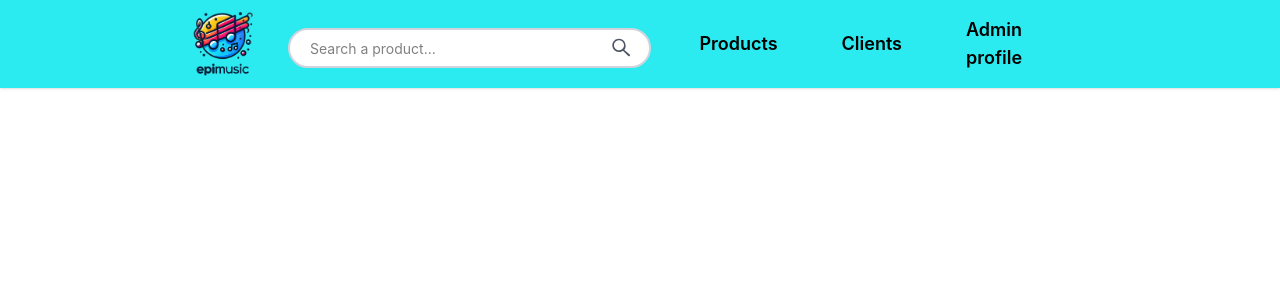
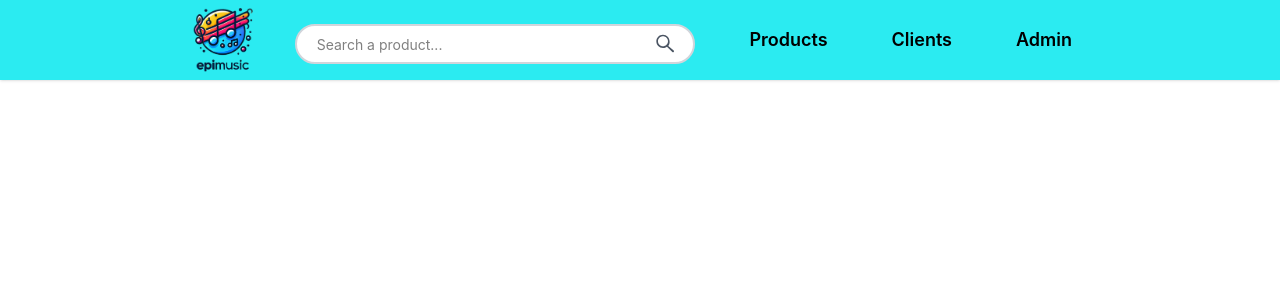
Before and after one commit to Seraphino16/Epimusic, a React (Create React App) app in the folder client/: page /products/1 in a window 1280 px wide. Shown: the top 300 px of the page. Built offline with nearby package versions, Linux system fonts and the light colour scheme.

Commit message:
update link navbar

```diff
--- a/client/src/App.js
+++ b/client/src/App.js
@@ -14,7 +14,7 @@ const App = () => {
             <Routes>
                 <Route path="/register" element={<Register />} />
                 <Route path="/login" element={<Login />} />
-                <Route path="/" element={<ProductAdminList />} />
+                <Route path="/admin" element={<ProductAdminList />} />
                 <Route path="/admin/create-product" element={<ProductAdminForm />} />
                 <Route path="/admin/edit-product/:id" element={<ProductAdminEdit />} />
             </Routes>
--- a/client/src/components/navbar/Navbar.js
+++ b/client/src/components/navbar/Navbar.js
@@ -35,7 +35,7 @@ const Navbar = () => {
                     <SearchBar />
                     <NavbarItem text="Products" href="/" />
                     <NavbarItem text="Clients" href="/" />
-                    <NavbarItem text="Admin profile" href="/" />
+                    <NavbarItem text="Admin" href="/admin/" />
                 </div>
             </div>
         </nav>
--- a/client/src/components/navbar/NavbarItem.js
+++ b/client/src/components/navbar/NavbarItem.js
@@ -1,12 +1,14 @@
-function NavbarItem({ text, href, download }) {
+import React from "react";
+import { Link } from "react-router-dom";
+
+function NavbarItem({ text, href }) {
     return (
-        <a
+        <Link
+            to={href}
             className="flex items-center justify-center px-4 py-2 text-lg font-semibold rounded-lg text-black hover:bg-gray-200 focus:bg-gray-200 dark:bg-transparent dark:hover:bg-gray-600 dark:focus:bg-gray-600 dark:text-black transition-colors duration-200 ease-in-out"
-            href={href}
-            download={download}
         >
             {text}
-        </a>
+        </Link>
     );
 }
 
```
